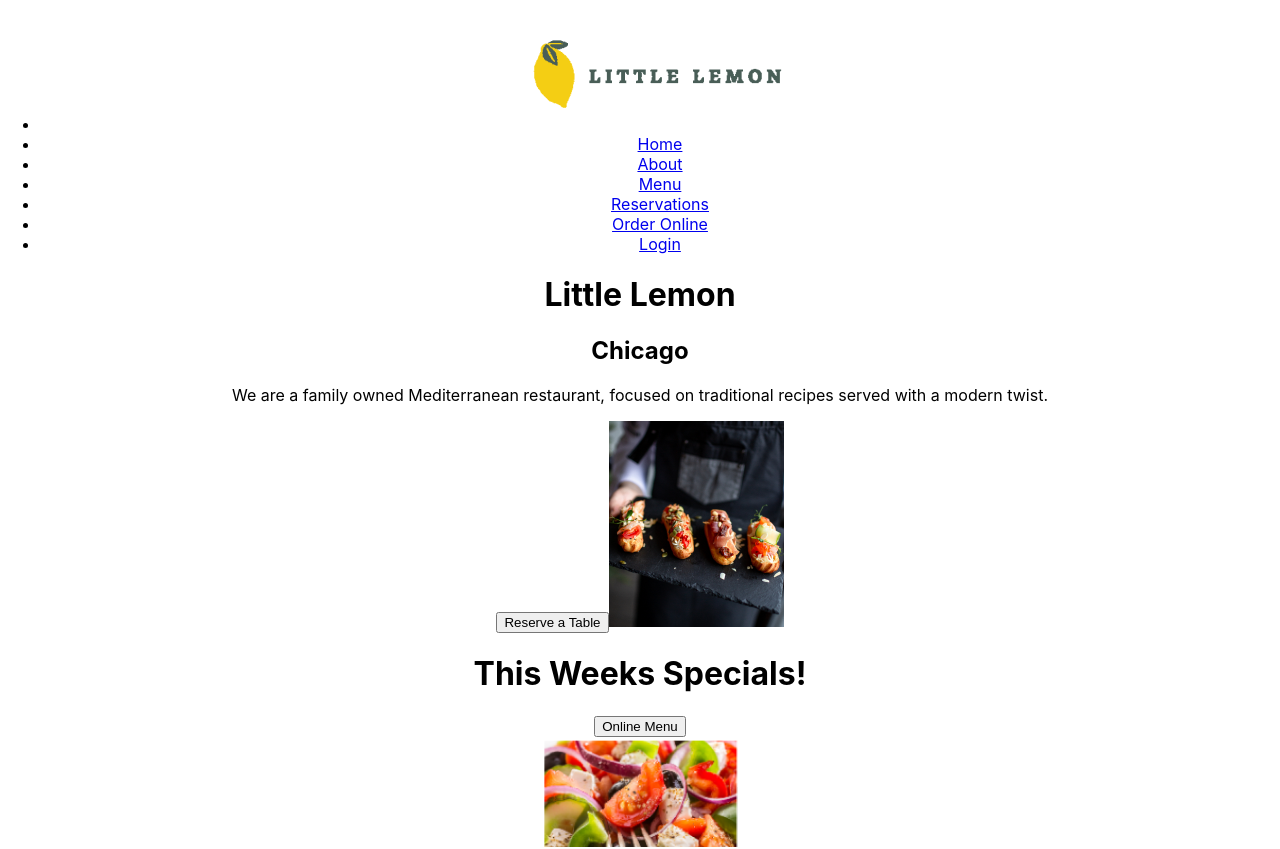
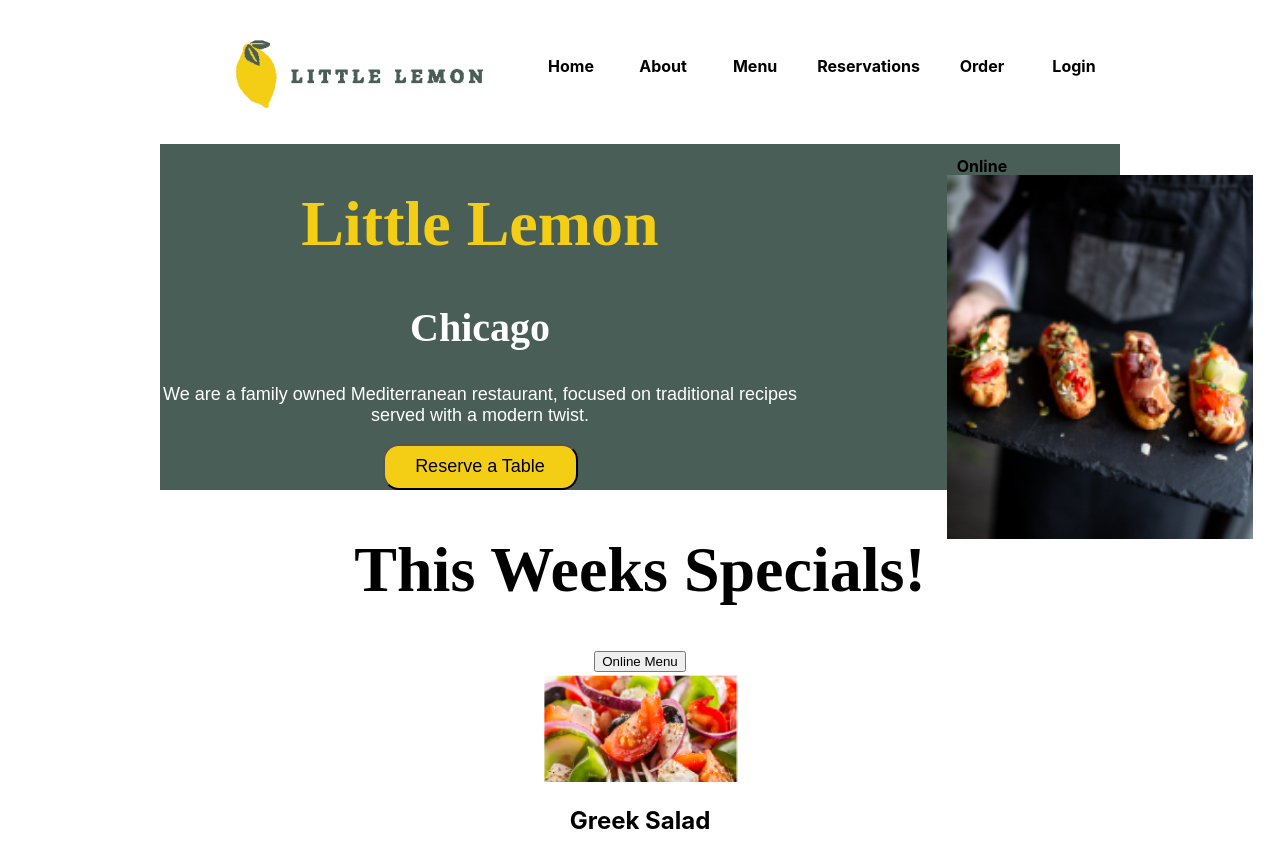
Before and after one commit to gefen87/Aug.2023, a React (Create React App) app: page / in a window 1280 px wide. Shown: the top 849 px of the page. Built offline with nearby package versions, Linux system fonts and the light colour scheme.

Commit message:
Nav plus Hero

```diff
--- a/src/App.js
+++ b/src/App.js
@@ -18,7 +18,7 @@ function App() {
      <div>
         <Main />
       </div>
-      <div>
+      <div className='aside'>
         <h1>This Weeks Specials!</h1>
         <button>Online Menu</button>
         <Aside1 />
--- a/src/components/Main.js
+++ b/src/components/Main.js
@@ -3,6 +3,7 @@ import food from './food.png';
 const Main = () => {
     return (
         <main className="main-main">
+        <div className='content'>
             <h1>Little Lemon</h1>
             <h2>Chicago</h2>
             <p>We are a family owned
@@ -10,7 +11,10 @@ const Main = () => {
                 focused on traditional recipes
                 served with a modern twist.</p>
         <button>Reserve a Table</button>
-            <img src={food} alt="food"/>
+        </div>
+        <div className='food'>
+            <img src={food} alt="food" width={306} height={364}/>
+        </div>
         </main>
     );
 };
--- a/src/index.css
+++ b/src/index.css
@@ -1,3 +1,92 @@
+ul {
+  line-height: 100px;
+  display: flex;
+  color: black;
+  background-color: white;
+  color: black;
+  font-weight: bold;
+  list-style: none;
+  width: all;
+  margin-left: 10rem;
+  margin-right: 10rem;
+  height: 7rem;
+
+}
+
+li {
+  margin-left: 1rem;
+  margin-right: 1rem;
+  width: 150rem;
+
+}
+
+.main-nav a {
+  text-decoration: none;
+  color: inherit;
+}
+
+main {
+  background-color: #495e57;
+  color: white;
+  display: grid;
+  grid-template-columns: 1fr 0.5fr; /* First column for content, second column for image */
+  align-items: center; /* Align items vertically */
+  font-size: 18px;
+  font-family: Arial, Helvetica, sans-serif;
+  font-weight: medium;
+  margin-left: 10rem;
+  margin-right: 10rem;
+  }
+
+.main {
+  grid-column-start: 1; /* Position the content in the first column */
+}
+
+.main button {
+  grid-column: 1 / span 2; /* Span across both columns */
+  justify-self: start; /* Align the button to the left */
+}
+main > div > h1 {
+  color: #f4ce14;
+  font-size: 64px;
+  font-family: Markazi;
+  font-weight: medium;
+}
+
+main > div > h2 {
+  font-size: 40px;
+  font-family: Markazi;
+  font-weight: regular;
+}
+main > div> button {
+  border-radius: 16px;
+  background-color: #f4ce14;
+  width: 195px;
+  height: 46px;
+  font-size: 18px;
+}
+
+.food {
+  position: relative;
+  width: 300px; /* Set the width of the frame */
+  height: 200px; /* Set the height of the frame */
+}
+
+.food img {
+  position: absolute;
+  top: 70%; /* Adjust the vertical position */
+  left: 100%; /* Adjust the horizontal position */
+  transform: translate(-50%, -50%); /* Center the image */
+}
+
+.aside > h1 {
+  font-size: 64px;
+  font-family: Markazi;
+  font-weight: medium;
+}
+
+
+
 body {
   margin: 0;
   font-family: -apple-system, BlinkMacSystemFont, 'Segoe UI', 'Roboto', 'Oxygen',
```
Lines whose indentation alone changed are shown as unchanged.
